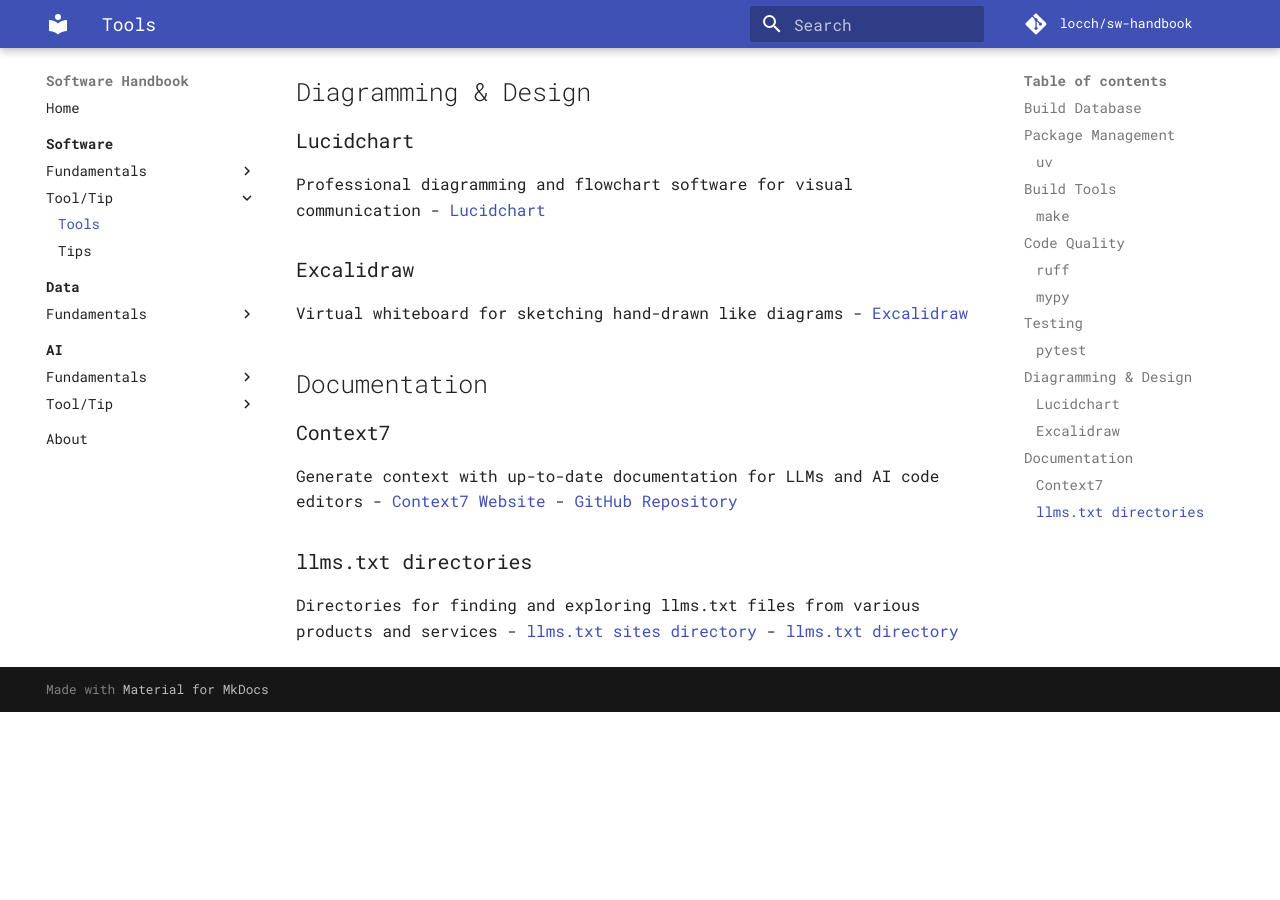
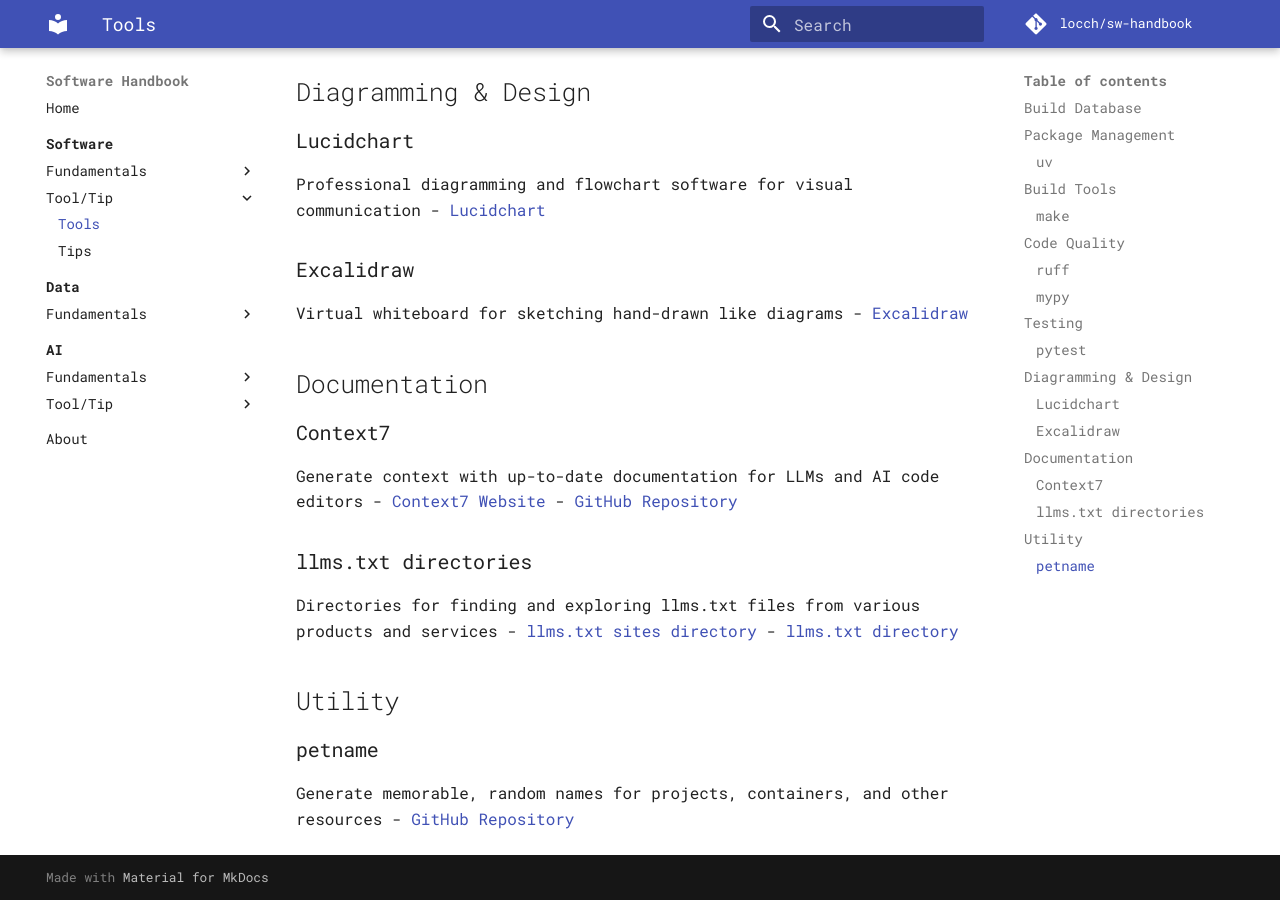
Before and after one commit to locchh/sw-handbook, an MkDocs documentation site: the page built from docs/software/tool_tip/tools.md, in a window 1280 px wide and 900 px high, scrolled down 1053 px. Built offline with MkDocs 1.6.1 and Material for MkDocs 9.7.7, drawn with Linux system fonts in a browser that asks for light colours; comment, search, counter and statistics services are not loaded; before the commit the page ends 1765 px from its top, so only the background shows below that.

Commit message:
docs: add petname utility to tools documentation for generating memorable random names

```diff
--- a/docs/software/tool_tip/tools.md
+++ b/docs/software/tool_tip/tools.md
@@ -54,3 +54,9 @@
 Directories for finding and exploring llms.txt files from various products and services
 - [llms.txt sites directory](https://llmstxt.site/)
 - [llms.txt directory](https://directory.llmstxt.cloud/)
+
+## Utility
+
+### petname
+Generate memorable, random names for projects, containers, and other resources
+- [GitHub Repository](https://github.com/dustinkirkland/petname)
```
